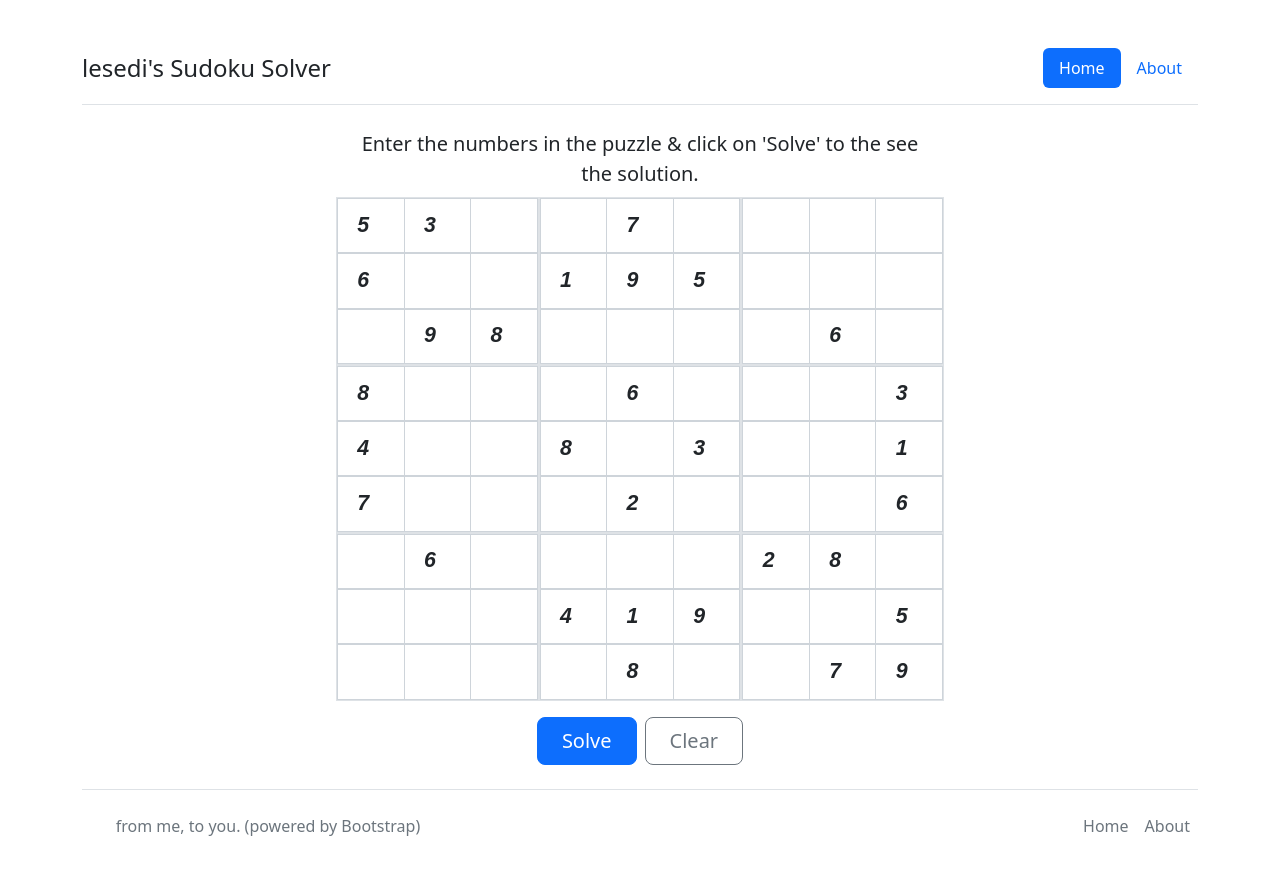
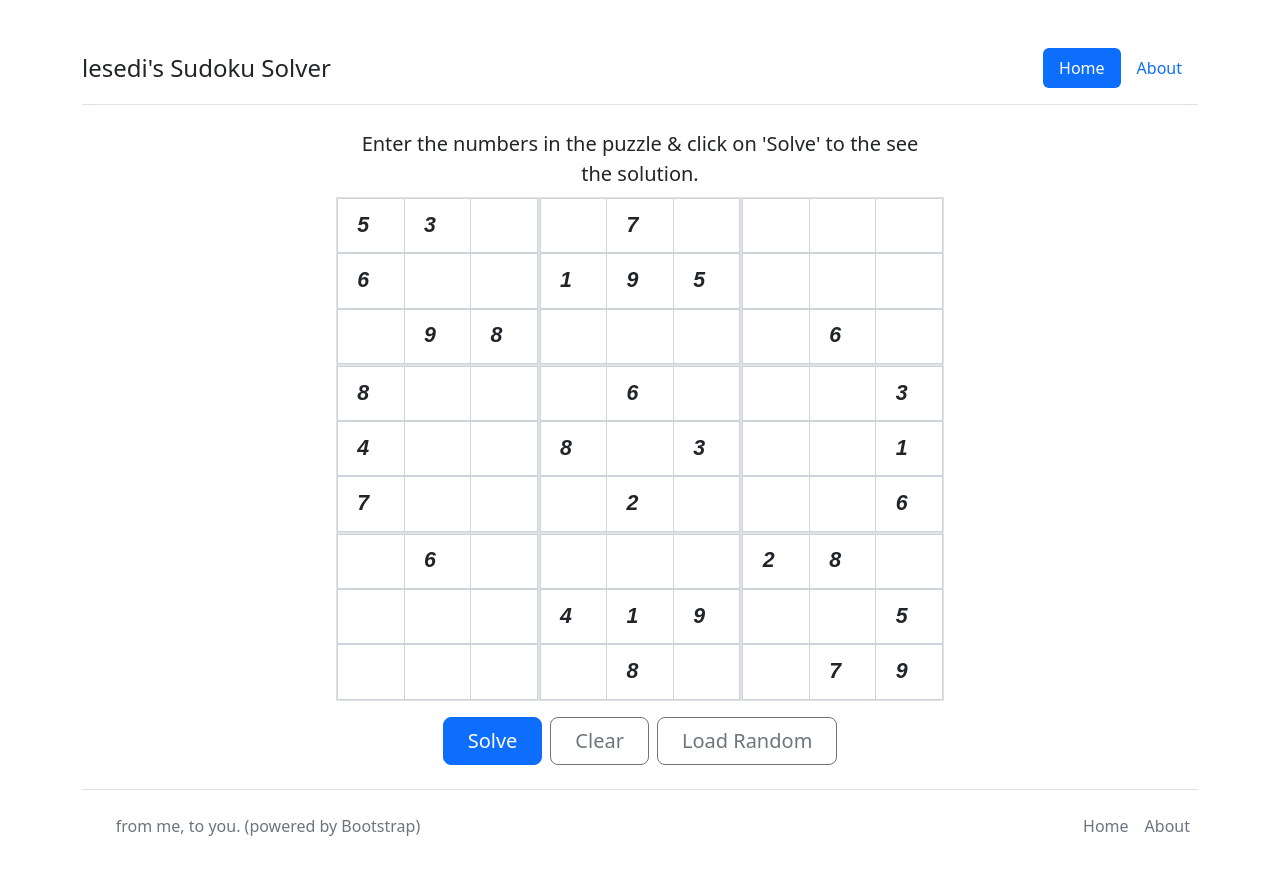
Before and after one commit to lkekana/sudoku-solver, a React (Vite) app in the folder web2/: page / in a window 1280 px wide. Shown: the top 874 px of the page. Built offline with nearby package versions, Linux system fonts and the light colour scheme.

Commit message:
add button to load random puzzle
+ fix /random in Go

```diff
--- /dev/null
+++ b/web2/src/components/LoadButton.tsx
@@ -0,0 +1,14 @@
+type LoadButtonProps = { onClickFn: () => void };
+
+export default function LoadButton({ onClickFn }: LoadButtonProps) {
+	return (
+		<button
+			type="button"
+			className="btn btn-outline-secondary btn-lg px-4"
+			id="btn-load"
+			onClick={onClickFn}
+		>
+			Load Random
+		</button>
+	);
+}
--- a/web2/src/pages/Home.tsx
+++ b/web2/src/pages/Home.tsx
@@ -4,6 +4,7 @@ import Footer from "../components/Footer";
 import Grid from "../components/Grid";
 import Header from "../components/Header";
 import SolveButton from "../components/SolveButton";
+import LoadButton from "../components/LoadButton";
 
 export type CellState = {
 	value: number;
@@ -97,6 +98,39 @@ export default function Home() {
 				);
 			});
 	};
+
+	const btnLoadClick = () => {
+		fetch("http://localhost:5000/random")
+			.then((response) => response.json())
+			.then((data) => {
+				console.log("Random puzzle data:", data);
+				if (data.grid) {
+					const puzzle: number[][] = data.grid;
+					console.log("Random puzzle grid:", puzzle);
+					const newGrid: CellState[] = [];
+					for (let i = 0; i < 9; i++) {
+						for (let j = 0; j < 9; j++) {
+							const index = i * 9 + j;
+							newGrid.push({
+								value: puzzle[i][j],
+								isGiven: puzzle[i][j] !== 0,
+								clear: false,
+							});
+						}
+					}
+					setGrid(newGrid);
+				} else {
+					alert("Failed to load a random puzzle.");
+				}
+			})
+			.catch((error) => {
+				console.error("Error loading random puzzle:", error);
+				alert(
+					"An error occurred while loading a random puzzle. Please try again.",
+				);
+			});
+	};
+
 	const btnClearClick = () => {
 		// clear inputs
 		setGrid(Array(81).fill({ value: 0, isGiven: false, clear: false }));
@@ -118,6 +152,7 @@ export default function Home() {
 					<div className="mt-2 d-grid gap-2 d-sm-flex justify-content-sm-center">
 						<SolveButton onClickFn={btnSolveClick} />
 						<ClearButton onClickFn={btnClearClick} />
+						<LoadButton onClickFn={btnLoadClick} />
 					</div>
 				</div>
 			</div>
```
Also changed, not shown: 1 other file (tests, documents, lock files or other folders).
